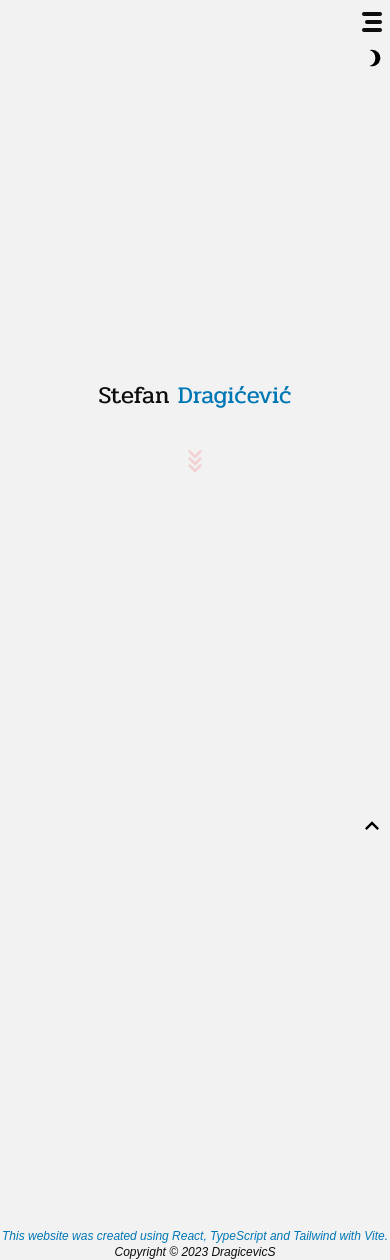
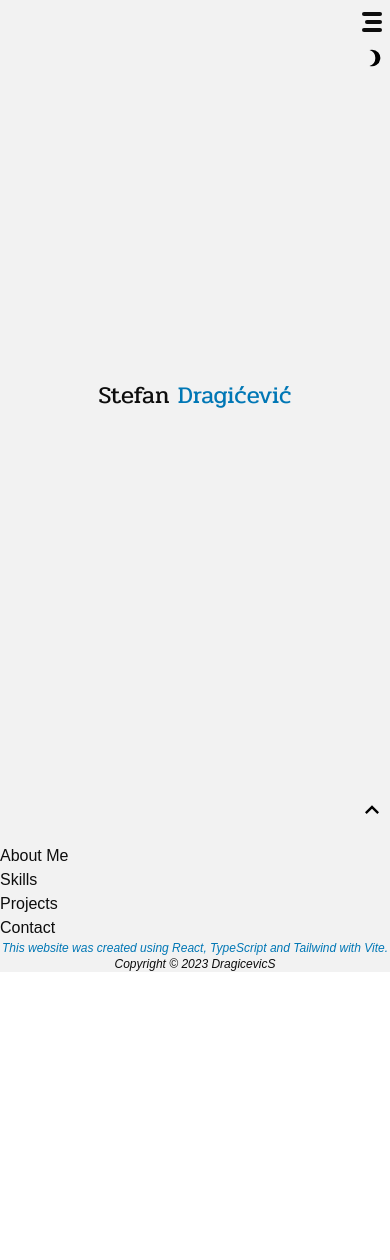
Before and after one commit to DragicevicS/portfolio-website, a React (Vite) app: page / in a window 390 px wide. After the commit the page ends 972 px from the top, so only its background shows below. Built offline with nearby package versions, Linux system fonts and the light colour scheme; a web font is replaced by a local one.

Commit message:
Add Loading

```diff
--- a/package.json
+++ b/package.json
@@ -10,6 +10,7 @@
     "preview": "vite preview"
   },
   "dependencies": {
+    "@uiball/loaders": "^1.3.0",
     "react": "^18.2.0",
     "react-dom": "^18.2.0"
   },
--- a/src/App.tsx
+++ b/src/App.tsx
@@ -1,15 +1,31 @@
+import { useEffect, useState } from "react";
+import Loading from "./components/Loading";
 import Header from "./components/Header";
 import Navigation from "./components/Navigation";
 import Main from "./components/Main";
 import Footer from "./components/Footer";
+import useTheme from "./hooks/useTheme";
 
 function App() {
+  const { theme, toggleTheme, svgRef } = useTheme();
+  const [isLoading, setIsLoading] = useState(true);
+
+  useEffect(() => {
+    setTimeout(() => setIsLoading(false), 2500);
+  });
+
   return (
     <>
-      <Navigation />
-      <Header />
-      <Main />
-      <Footer />
+      {isLoading ? (
+        <Loading />
+      ) : (
+        <>
+          <Navigation theme={theme} toggleTheme={toggleTheme} svgRef={svgRef} />
+          <Header />
+          <Main />
+          <Footer />
+        </>
+      )}
     </>
   );
 }
--- a/src/components/Loading.tsx
+++ b/src/components/Loading.tsx
@@ -1,5 +1,11 @@
+import { MrMiyagi } from "@uiball/loaders";
+
 const Loading = () => {
-  return <div>Loading</div>;
+  return (
+    <div className="flex justify-center items-center w-screen h-screen">
+      <MrMiyagi size={35} lineWeight={3.5} speed={1} color="#0077b5" />
+    </div>
+  );
 };
 
 export default Loading;
--- a/src/components/Main.tsx
+++ b/src/components/Main.tsx
@@ -1,5 +1,20 @@
 const Main = () => {
-  return <main className="h-96"></main>;
+  return (
+    <main className="flex flex-col">
+      <section>
+        <h2>About Me</h2>
+      </section>
+      <section>
+        <h2>Skills</h2>
+      </section>
+      <section>
+        <h2>Projects</h2>
+      </section>
+      <section>
+        <h2>Contact</h2>
+      </section>
+    </main>
+  );
 };
 
 export default Main;
--- a/src/components/Navigation.tsx
+++ b/src/components/Navigation.tsx
@@ -1,8 +1,10 @@
-import useTheme from "../hooks/useTheme";
+type NavProps = {
+  theme: string;
+  toggleTheme: () => void;
+  svgRef: React.RefObject<SVGSVGElement>;
+};
 
-const Navigation = () => {
-  const { theme, toggleTheme, svgRef } = useTheme();
-
+const Navigation: React.FC<NavProps> = ({ theme, toggleTheme, svgRef }) => {
   return (
     <nav className="fixed right-0 flex flex-col items-center gap-4 md:gap-1 w-9 md:w-14 p-2 md:p-0 mt-1 md:mt-3 h-screen animate-fadeIn">
       <div className="group flex flex-col gap-1 w-full md:p-4 cursor-pointer">
@@ -32,7 +34,7 @@ const Navigation = () => {
         </svg>
       </div>
       <div
-        className="mt-auto md:pb-4 ease duration-200 hover:scale-110"
+        className="mt-auto pb-4 ease duration-200 hover:scale-110"
         title="Scroll to the top"
         onClick={() => {
           document.body.scrollTop = 0;
--- a/vite.config.ts
+++ b/vite.config.ts
@@ -4,5 +4,4 @@ import react from "@vitejs/plugin-react-swc";
 // https://vitejs.dev/config/
 export default defineConfig({
   plugins: [react()],
-  base: "/portfolio-website/",
 });
```
Also changed, not shown: 1 other file (tests, documents, lock files or other folders).
